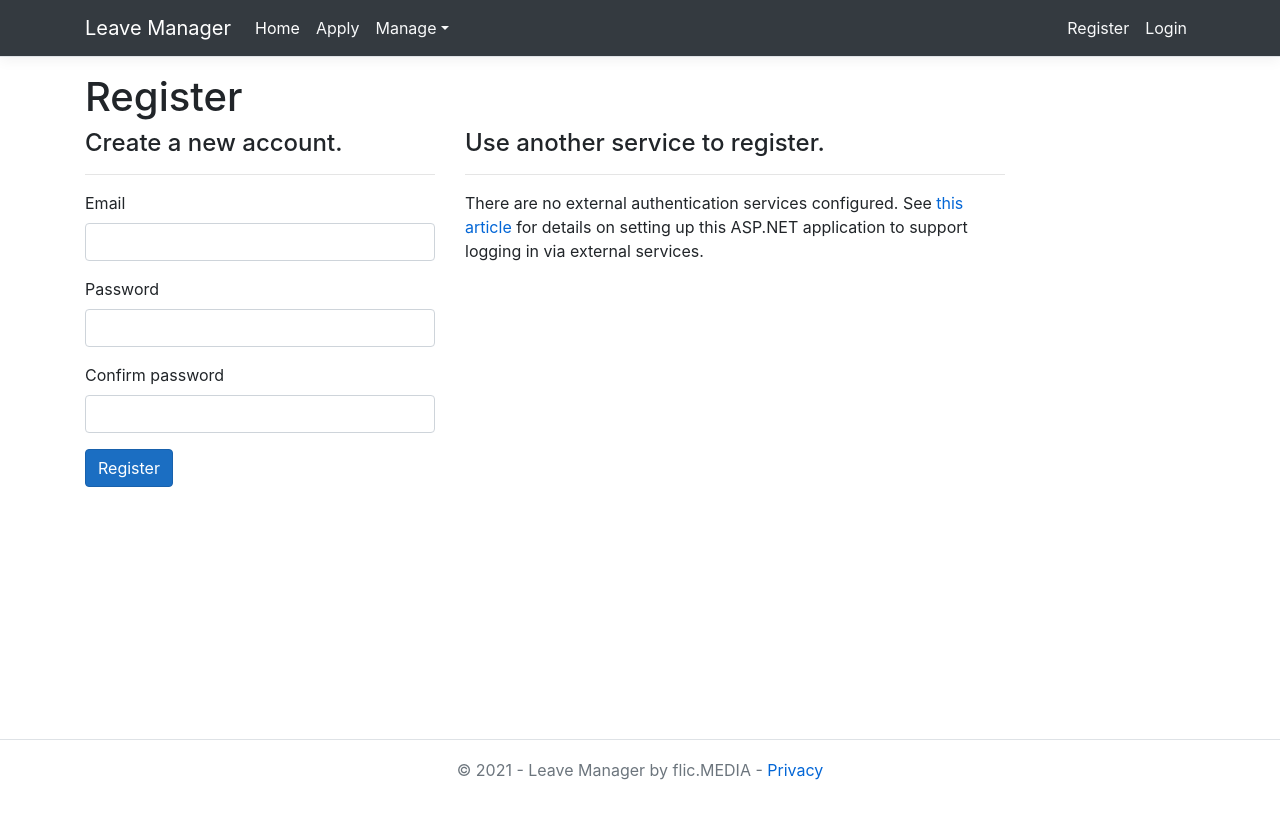
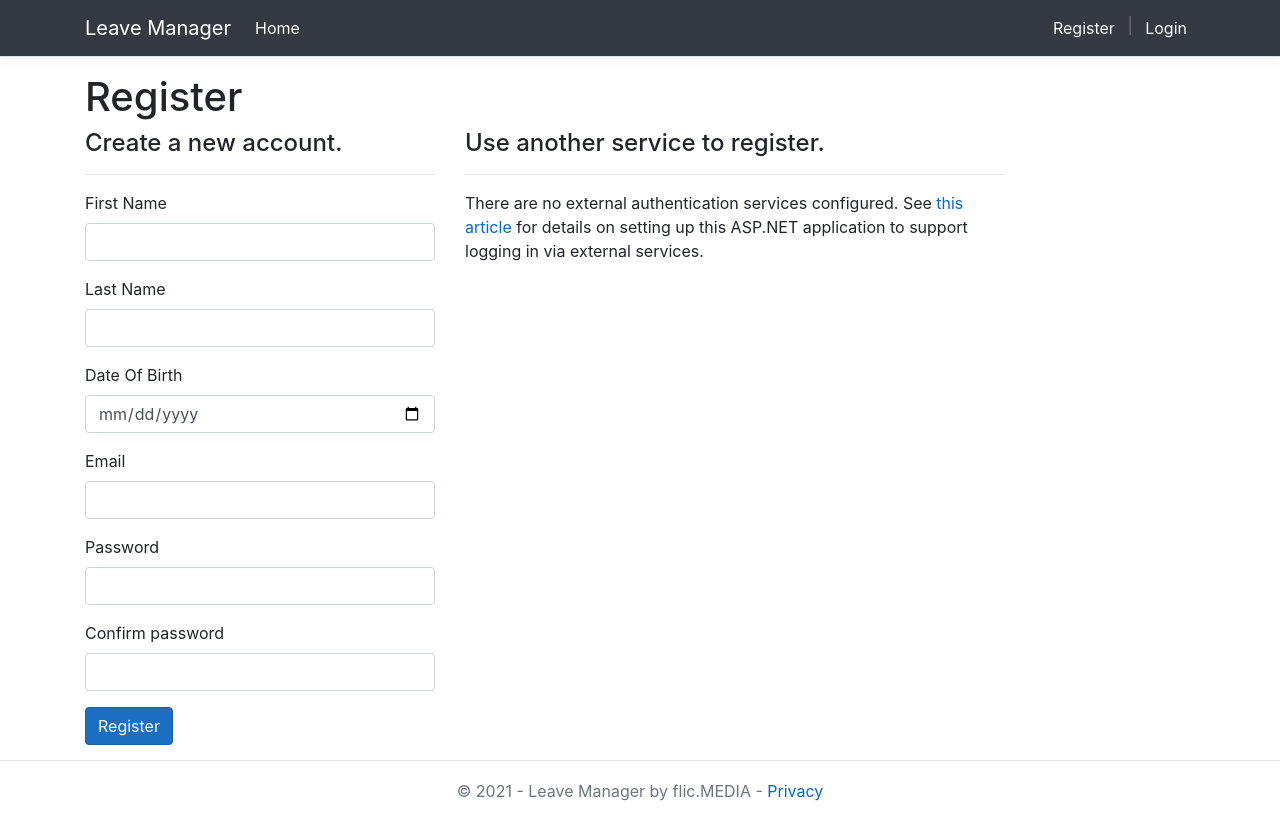
Before and after one commit to flicwin/leave-manager-learning, an ASP.NET Core app: page /Identity/Account/Register in a window 1280 px wide. Before the commit the page ends 780 px from the top, so only its background shows below. Run offline with ASP.NET Core 8, Linux system fonts and the light colour scheme; some libraries are stand-ins or nearby versions.

Commit message:
Added Authorize Controls

```diff
--- a/Areas/Identity/Pages/Account/AccessDenied.cshtml
+++ b/Areas/Identity/Pages/Account/AccessDenied.cshtml
@@ -6,5 +6,5 @@
 
 <header>
     <h1 class="text-danger">@ViewData["Title"]</h1>
-    <p class="text-danger">You do not have access to this resource.</p>
+    <p class="text-danger">You do not have access to this resource. Please log in with Administrator credentials</p>
 </header>
--- a/Areas/Identity/Pages/Account/Login.cshtml.cs
+++ b/Areas/Identity/Pages/Account/Login.cshtml.cs
@@ -81,7 +81,7 @@ namespace leave_manager.Areas.Identity.Pages.Account
             {
                 // This doesn't count login failures towards account lockout
                 // To enable password failures to trigger account lockout, set lockoutOnFailure: true
-                var result = await _signInManager.PasswordSignInAsync(Input.Email, Input.Password, Input.RememberMe, lockoutOnFailure: false);
+                var result = await _signInManager.PasswordSignInAsync(Input.Email, Input.Password, Input.RememberMe, lockoutOnFailure: true);
                 if (result.Succeeded)
                 {
                     _logger.LogInformation("User logged in.");
--- a/Areas/Identity/Pages/Account/Manage/Index.cshtml
+++ b/Areas/Identity/Pages/Account/Manage/Index.cshtml
@@ -13,7 +13,7 @@
             <div asp-validation-summary="ModelOnly" class="text-danger"></div>
             <div class="form-group">
                 <label asp-for="Username"></label>
-                <input asp-for="Username" class="form-control" disabled />
+                <input asp-for="Username" class="form-control" disabled/>
             </div>
             <div class="form-group">
                 <label asp-for="Input.PhoneNumber"></label>
--- a/Areas/Identity/Pages/Account/Manage/Index.cshtml.cs
+++ b/Areas/Identity/Pages/Account/Manage/Index.cshtml.cs
@@ -22,6 +22,7 @@ namespace leave_manager.Areas.Identity.Pages.Account.Manage
             _signInManager = signInManager;
         }
 
+        [Display(Name ="Email")]
         public string Username { get; set; }
 
         [TempData]
--- a/Areas/Identity/Pages/Account/Manage/PersonalData.cshtml
+++ b/Areas/Identity/Pages/Account/Manage/PersonalData.cshtml
@@ -14,10 +14,10 @@
             <strong>Deleting this data will permanently remove your account, and this cannot be recovered.</strong>
         </p>
         <form id="download-data" asp-page="DownloadPersonalData" method="post" class="form-group">
-            <button class="btn btn-primary" type="submit">Download</button>
+            <button class="btn btn-primary" type="submit">Download</button>&nbsp;<a id="delete" asp-page="DeletePersonalData" class="btn btn-outline-danger">Delete</a>
         </form>
         <p>
-            <a id="delete" asp-page="DeletePersonalData" class="btn btn-secondary">Delete</a>
+
         </p>
     </div>
 </div>
--- a/Areas/Identity/Pages/Account/Manage/TwoFactorAuthentication.cshtml
+++ b/Areas/Identity/Pages/Account/Manage/TwoFactorAuthentication.cshtml
@@ -44,12 +44,12 @@
 <h5>Authenticator app</h5>
 @if (!Model.HasAuthenticator)
 {
-    <a id="enable-authenticator" asp-page="./EnableAuthenticator" class="btn btn-default">Add authenticator app</a>
+    <a id="enable-authenticator" asp-page="./EnableAuthenticator" class="btn btn-outline-primary">Add authenticator app</a>
 }
 else
 {
-    <a id="enable-authenticator" asp-page="./EnableAuthenticator" class="btn btn-default">Setup authenticator app</a>
-    <a id="reset-authenticator" asp-page="./ResetAuthenticator" class="btn btn-default">Reset authenticator app</a>
+    <a id="enable-authenticator" asp-page="./EnableAuthenticator" class="btn btn-primary">Setup authenticator app</a>
+    <a id="reset-authenticator" asp-page="./ResetAuthenticator" class="btn btn-outline-danger">Reset authenticator app</a>
 }
 
 @section Scripts {
--- a/Areas/Identity/Pages/Account/Register.cshtml
+++ b/Areas/Identity/Pages/Account/Register.cshtml
@@ -12,6 +12,21 @@
             <h4>Create a new account.</h4>
             <hr />
             <div asp-validation-summary="All" class="text-danger"></div>
+            <div class="form-group">
+                <label asp-for="Input.FirstName"></label>
+                <input asp-for="Input.FirstName" class="form-control" />
+                <span asp-validation-for="Input.FirstName" class="text-danger"></span>
+            </div>
+            <div class="form-group">
+                <label asp-for="Input.LastName"></label>
+                <input asp-for="Input.LastName" class="form-control" />
+                <span asp-validation-for="Input.LastName" class="text-danger"></span>
+            </div>
+            <div class="form-group">
+                <label asp-for="Input.DateOfBirth"></label>
+                <input asp-for="Input.DateOfBirth" class="form-control" type="date" />
+                <span asp-validation-for="Input.DateOfBirth" class="text-danger"></span>
+            </div>
             <div class="form-group">
                 <label asp-for="Input.Email"></label>
                 <input asp-for="Input.Email" class="form-control" />
--- a/Areas/Identity/Pages/Account/Register.cshtml.cs
+++ b/Areas/Identity/Pages/Account/Register.cshtml.cs
@@ -2,9 +2,11 @@ using System;
 using System.Collections.Generic;
 using System.ComponentModel.DataAnnotations;
 using System.Linq;
+using System.Runtime.CompilerServices;
 using System.Text;
 using System.Text.Encodings.Web;
 using System.Threading.Tasks;
+using leave_manager.Data;
 using Microsoft.AspNetCore.Authentication;
 using Microsoft.AspNetCore.Authorization;
 using Microsoft.AspNetCore.Identity;
@@ -46,6 +48,21 @@ namespace leave_manager.Areas.Identity.Pages.Account
         public class InputModel
         {
             [Required]
+            [DataType(DataType.Text)]
+            [Display(Name = "First Name")]
+            public string FirstName { get; set; }
+
+            [Required]
+            [DataType(DataType.Text)]
+            [Display(Name = "Last Name")]
+            public string LastName { get; set; }
+
+            [Required]
+            [DataType(DataType.Date)]
+            [Display(Name = "Date Of Birth")]
+            public DateTime DateOfBirth { get; set; }
+
+            [Required]
             [EmailAddress]
             [Display(Name = "Email")]
             public string Email { get; set; }
@@ -74,10 +91,19 @@ namespace leave_manager.Areas.Identity.Pages.Account
             ExternalLogins = (await _signInManager.GetExternalAuthenticationSchemesAsync()).ToList();
             if (ModelState.IsValid)
             {
-                var user = new IdentityUser { UserName = Input.Email, Email = Input.Email };
+                var dob = Input.DateOfBirth;
+                var user = new Employee {
+                    UserName = Input.Email,
+                    Email = Input.Email,
+                    FirstName = Input.FirstName,
+                    LastName = Input.LastName,
+                    DateOfBirth = Input.DateOfBirth,
+                    DateJoined = DateTime.Now.Date
+                };
                 var result = await _userManager.CreateAsync(user, Input.Password);
                 if (result.Succeeded)
                 {
+                    _userManager.AddToRoleAsync(user, "Employee").Wait();
                     _logger.LogInformation("User created a new account with password.");
 
                     var code = await _userManager.GenerateEmailConfirmationTokenAsync(user);
--- a/Controllers/LeaveTypesController.cs
+++ b/Controllers/LeaveTypesController.cs
@@ -2,6 +2,7 @@ using AutoMapper;
 using leave_manager.Contracts;
 using leave_manager.Data;
 using leave_manager.Models;
+using Microsoft.AspNetCore.Authorization;
 using Microsoft.AspNetCore.Http;
 using Microsoft.AspNetCore.Mvc;
 using System;
@@ -11,6 +12,7 @@ using System.Threading.Tasks;
 
 namespace leave_manager.Controllers
 {
+    [Authorize(Roles = "Administrator")]
     public class LeaveTypesController : Controller
     {
         private readonly ILeaveTypeRepository _repo;
--- a/Data/Employee.cs
+++ b/Data/Employee.cs
@@ -13,6 +13,5 @@ namespace leave_manager.Data
         public string TFN { get; set; }
         public DateTime DateOfBirth { get; set; }
         public DateTime DateJoined { get; set; }
-
     }
 }
--- a/Views/LeaveTypes/Index.cshtml
+++ b/Views/LeaveTypes/Index.cshtml
@@ -9,6 +9,7 @@
 <p>
     <a class="btn btn-outline-success" asp-action="Create"> <i class="fa fa-plus-circle" aria-hidden="true"></i> New Type</a>
 </p>
+<hr />
 <table id="tblData" class="table">
     <thead>
         <tr>
--- a/Views/Shared/_Layout.cshtml
+++ b/Views/Shared/_Layout.cshtml
@@ -1,3 +1,6 @@
+@using Microsoft.AspNetCore.Identity
+@inject SignInManager<IdentityUser> SignInManager
+@inject UserManager<IdentityUser> UserManager
 <!DOCTYPE html>
 <html lang="en">
 <head>
@@ -25,9 +28,19 @@
                         <li class="nav-item">
                             <a class="nav-link text-white" asp-area="" asp-controller="Home" asp-action="Index">Home</a>
                         </li>
+                        @if (SignInManager.IsSignedIn(User))
+                        {
+                            if (User.IsInRole("Employee"))
+                            {
                                 <li class="nav-item">
                                     <a class="nav-link text-light" asp-area="" asp-controller="Home" asp-action="">Apply</a>
                                 </li>
+                            }
+                        }
+                        @if (SignInManager.IsSignedIn(User))
+                        {
+                            if (User.IsInRole("Administrator"))
+                            {
                                 <li class="nav-item dropdown">
                                     <a class="nav-link text-light dropdown-toggle" href="#" id="navbarDropdownMenuLink" data-toggle="dropdown" aria-haspopup="true">Manage</a>
                                     <div class="dropdown-menu bg-dark" aria-labelledby="navbarDropdownMennuLink">
@@ -37,6 +50,8 @@
                                         <a class="dropdown-item bg-dark text-light" href="#">Employees</a>
                                     </div>
                                 </li>
+                            }
+                        }
                     </ul>
                     <partial name="_LoginPartial" />
                 </div>
--- a/Views/Shared/_LoginPartial.cshtml
+++ b/Views/Shared/_LoginPartial.cshtml
@@ -1,16 +1,17 @@
 @using Microsoft.AspNetCore.Identity
 @inject SignInManager<IdentityUser> SignInManager
 @inject UserManager<IdentityUser> UserManager
+
 
 <ul class="navbar-nav">
 @if (SignInManager.IsSignedIn(User))
 {
     <li class="nav-item">
-        <a  class="nav-link text-dark" asp-area="Identity" asp-page="/Account/Manage/Index" title="Manage">Hello @User.Identity.Name!</a>
-    </li>
-    <li class="nav-item">
-        <form  class="form-inline" asp-area="Identity" asp-page="/Account/Logout" asp-route-returnUrl="@Url.Action("Index", "Home", new { area = "" })">
-            <button  type="submit" class="nav-link btn btn-link text-dark">Logout</button>
+        <a  class="nav-link text-light" asp-area="Identity" asp-page="/Account/Manage/Index" title="Manage">@User.Identity.Name</a>
+    </li><span class="darkerlight" style="margin-top:5px;">&nbsp;|&nbsp;</span>
+    <li class="nav-item darkerlight">
+        <form class="form-inline" asp-area="Identity" asp-page="/Account/Logout" asp-route-returnUrl="@Url.Action("Index", "Home", new { area = "" })">
+            <button type="submit" class="nav-link btn btn-link darkerlight">Logout</button>
         </form>
     </li>
 }
@@ -18,7 +19,7 @@ else
 {
     <li class="nav-item">
         <a class="nav-link text-light" asp-area="Identity" asp-page="/Account/Register">Register</a>
-    </li>
+    </li><span class="darkerlight" style="margin-top:5px;">&nbsp;|&nbsp;</span>
     <li class="nav-item">
         <a class="nav-link text-light" asp-area="Identity" asp-page="/Account/Login">Login</a>
     </li>
--- a/wwwroot/css/site.css
+++ b/wwwroot/css/site.css
@@ -69,3 +69,7 @@ body {
   white-space: nowrap;
   line-height: 60px; /* Vertically center the text there */
 }
+
+.darkerlight {
+    color: #747474;
+}
```
Also changed, not shown: SeedData.cs (added, +60 -0 lines), Startup.cs (+13 -3 lines). Lines whose indentation alone changed are shown as unchanged.
